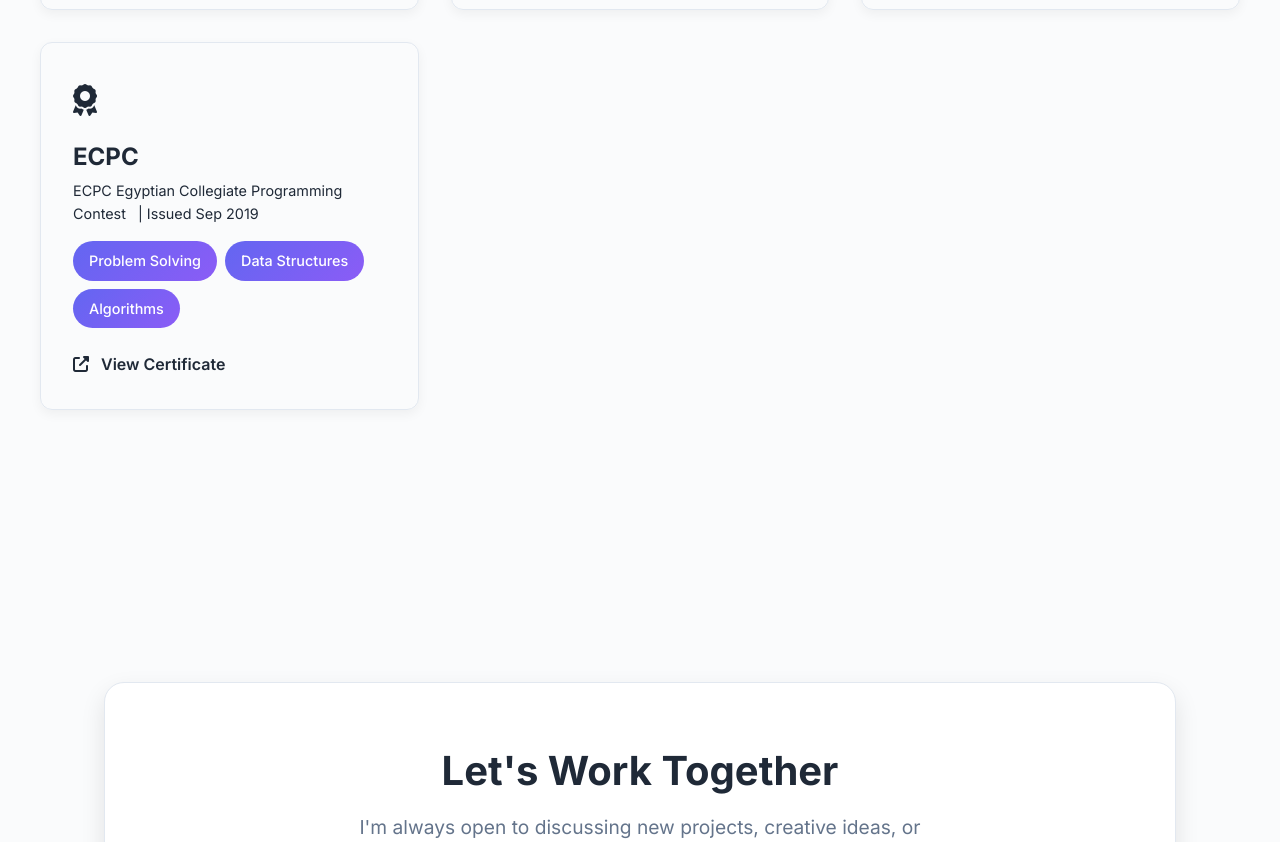
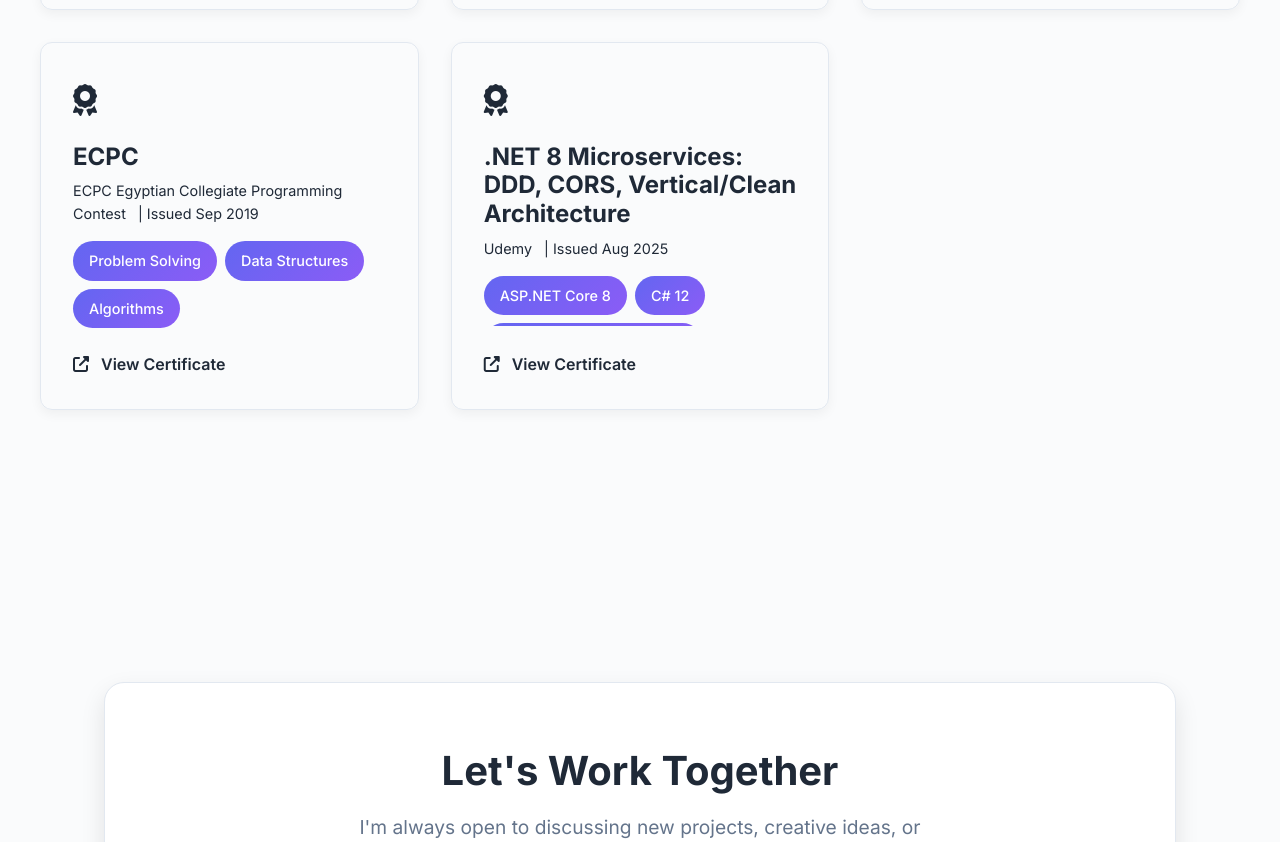
Before and after one commit to mk-hassan/mk-hassan.github.io, a plain HTML site: page index.html in a window 1280 px wide. Shown: the part 3899-4741 px from the top of the page. Drawn offline with Linux system fonts and the light colour scheme.

Commit message:
add udemy certificate

```diff
--- a/css/components.css
+++ b/css/components.css
@@ -353,6 +353,16 @@
     gap: 0.5rem;
 }
 
+.expandable-skills .certificate-skills {
+    max-height: 50px; /* Adjust this value to show a few lines of skills */
+    overflow: hidden;
+    transition: max-height 0.5s ease-in-out;
+}
+
+.expandable-skills:hover .certificate-skills {
+    max-height: 500px; /* Adjust this value to be larger than the maximum possible height of the skills container */
+}
+
 .certificate-link {
     display: inline-block;
     font-weight: 600;
--- a/index.html
+++ b/index.html
@@ -314,6 +314,33 @@
                     </a>
                 </div>
             </div>
+            <div class="certificate-card animate-on-scroll expandable-skills">
+                <div class="certificate-icon"><i class="fas fa-award"></i></div>
+                <div class="certificate-card-content">
+                    <div class="certificate-content">
+                        <h3>.NET 8 Microservices: DDD, CORS, Vertical/Clean Architecture</h3>
+                        <div class="certificate-meta">
+                            <span>Udemy</span> | <span>Issued Aug 2025</span>
+                        </div>
+                        <div class="certificate-skills">
+                            <span class="skill-tag">ASP.NET Core 8</span>
+                            <span class="skill-tag">C# 12</span>
+                            <span class="skill-tag">Microservices Architecture</span>
+                            <span class="skill-tag">REST APIs / Minimal APIs</span>
+                            <span class="skill-tag">gRPC</span>
+                            <span class="skill-tag">Entity Framework Core (EF Core)</span>
+                            <span class="skill-tag">PostgreSQL</span>
+                            <span class="skill-tag">SQL Server</span>
+                            <span class="skill-tag">Redis (Distributed Caching)</span>
+                            <span class="skill-tag">Docker & Docker Compose</span>
+                        </div>
+                    </div>
+                    <a href="https://ude.my/UC-330454c9-d2fb-4e20-a2c3-ef40a5480f26" class="certificate-link" target="_blank">
+                        <i class="fas fa-external-link-alt"></i>
+                        View Certificate
+                    </a>
+                </div>
+            </div>
         </div>
         </div>
     </section>
```
